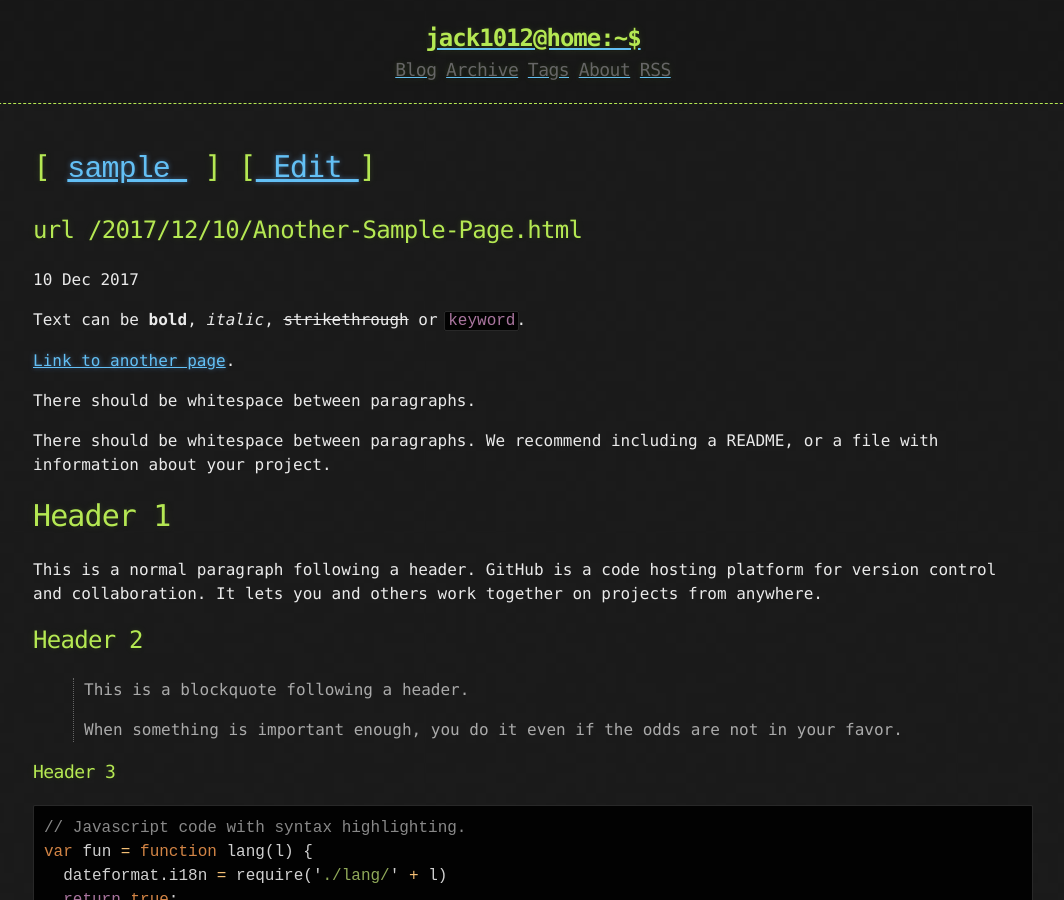
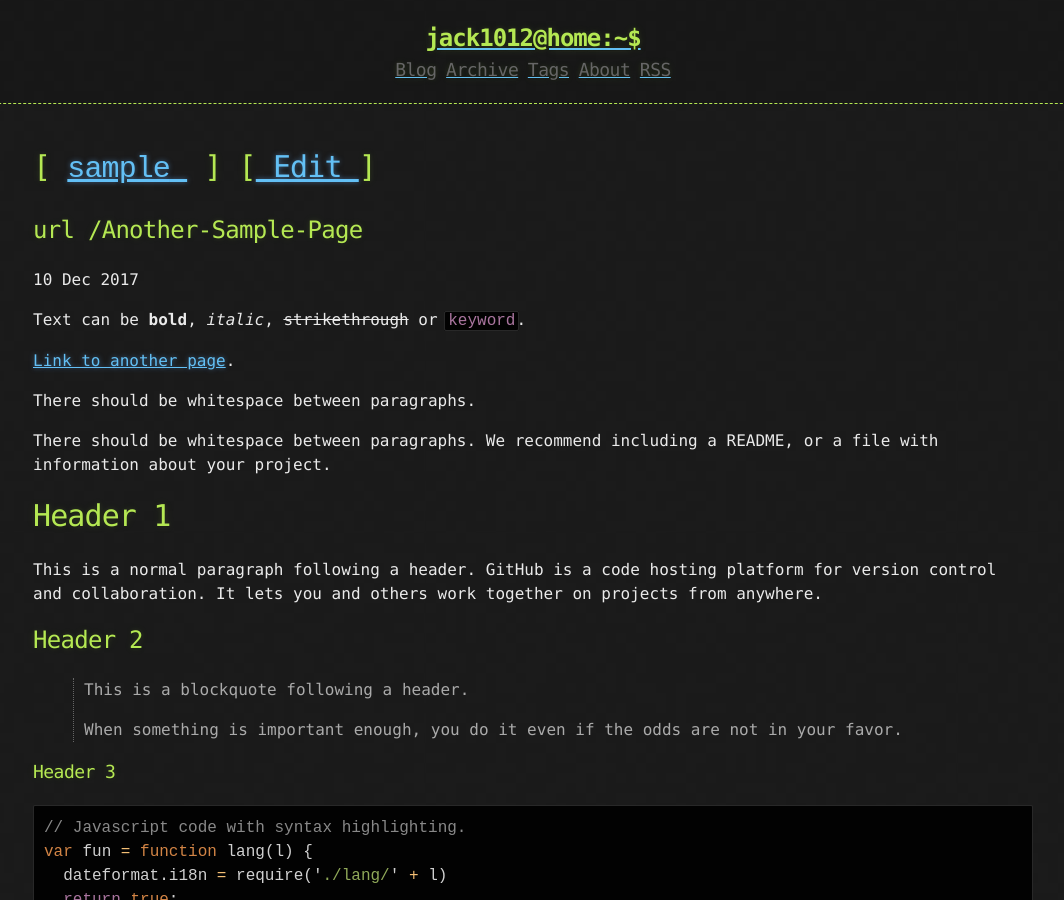
Before and after one commit to jack1012/jack1012.github.io, a Jekyll site: the page built from _posts/2017-12-10-Another-Sample-Page.md, in a window 1280 px wide and 900 px high. Shown: the whole window, without its empty margins (107-1171 px from the left). Built offline with Jekyll 4.4.1, drawn with Linux system fonts in a browser that asks for light colours; part of the change alters nothing that is shown.

```diff
--- a/_config.yml
+++ b/_config.yml
@@ -9,7 +9,7 @@ baseurl: /
 
 source: .
 destination: ./_site
-
+permalink: /:title
 paginate: 3
 paginate_path: /page/:num/
 
```
